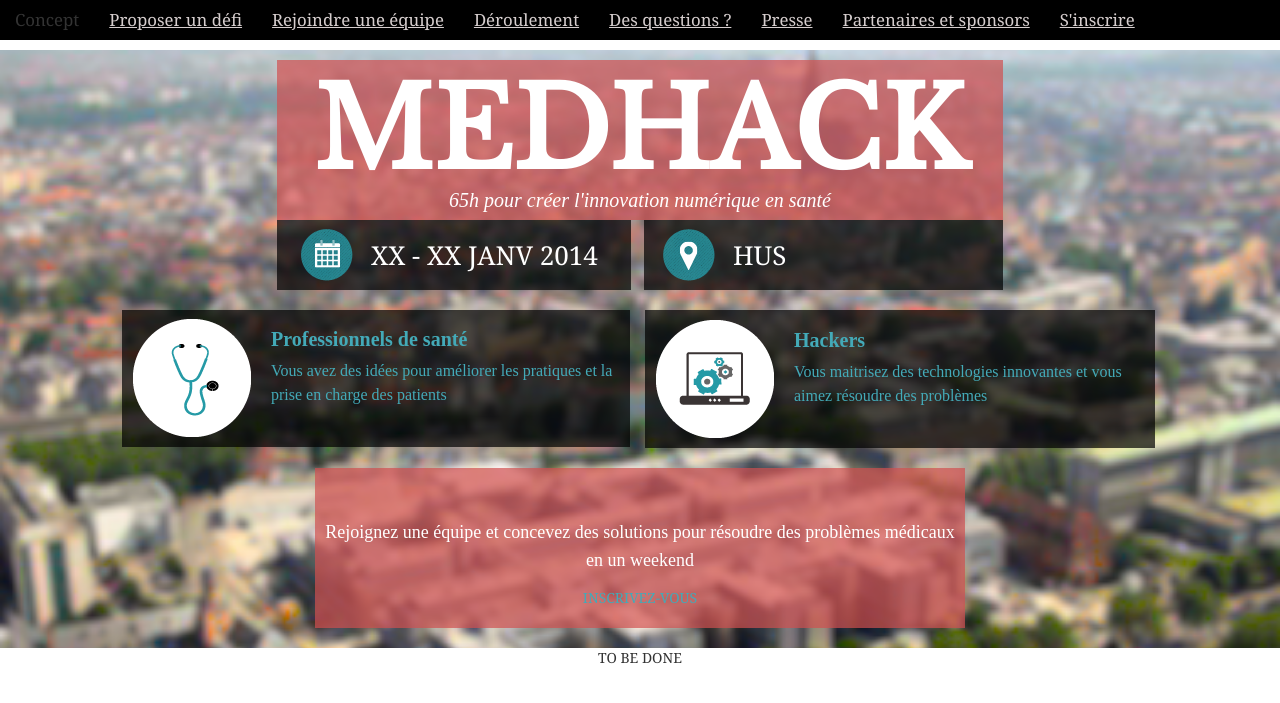
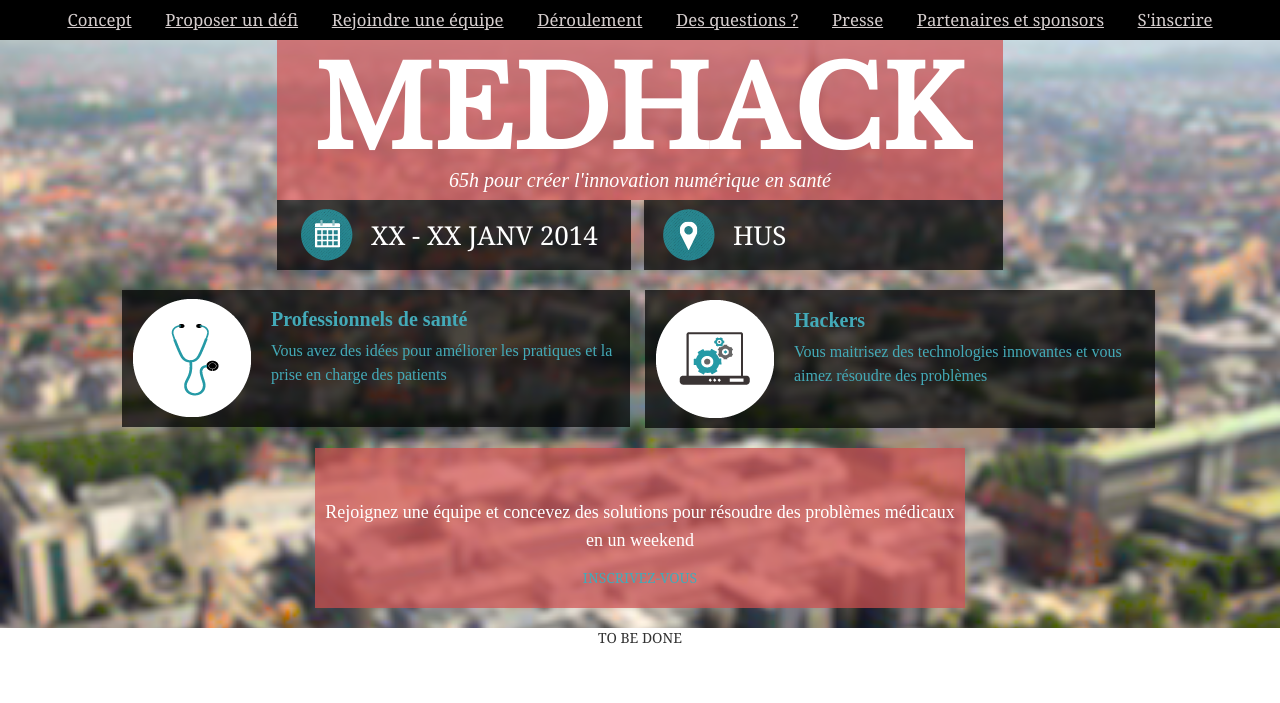
Before and after one commit to AlsaceDigitale/medhack, a Jekyll site: the page built from defi.html, in a window 1280 px wide. Shown: the top 703 px of the page. Built offline with Jekyll 4.4.1, drawn with Linux system fonts in a browser that asks for light colours; some web fonts are replaced.

Commit message:
menu centré et background calé

```diff
--- a/css/style.css
+++ b/css/style.css
@@ -13,7 +13,7 @@
 
 #home-title {
 width: 726px;
-margin: 0 auto;
+margin: 40px auto 0px auto;
 }
 
 #home-title h1 {
@@ -131,7 +131,15 @@
     background-color: black;
     color: white;
     text-align: center;
+    margin: 0;
+    padding: 0;
 }
+
+.navbar .nav>li {
+  float: none;
+  display: inline-block;
+}
+
 section {
   padding-top: 20px;
   padding-bottom: 20px;
@@ -213,7 +221,7 @@
 @media (min-width: 1200px) {
 
 header {
-    margin: 50px 0px 0 0;
+    margin: 0px 0px 0 0;
 }
 
 }
--- a/index.html
+++ b/index.html
@@ -23,7 +23,7 @@
 </head>
 
 <body ng-app="medhack">
-<div class="navbar navbar-fixed-top">
+<nav class="navbar navbar-fixed-top">
     <ul class="nav menu">
         <li><a scroll-to="#concept">Concept</a></li>
         <li><a scroll-to="#defi">Proposer un défi</a></li>
@@ -34,7 +34,7 @@
         <li><a scroll-to="#sponsors">Partenaires et sponsors</a></li>
         <li><a href="inscription.html">S'inscrire</a></li>
     </ul>
-</div>
+</nav>
 <header>
     <div class="container">
         <div id="home-title">
```
